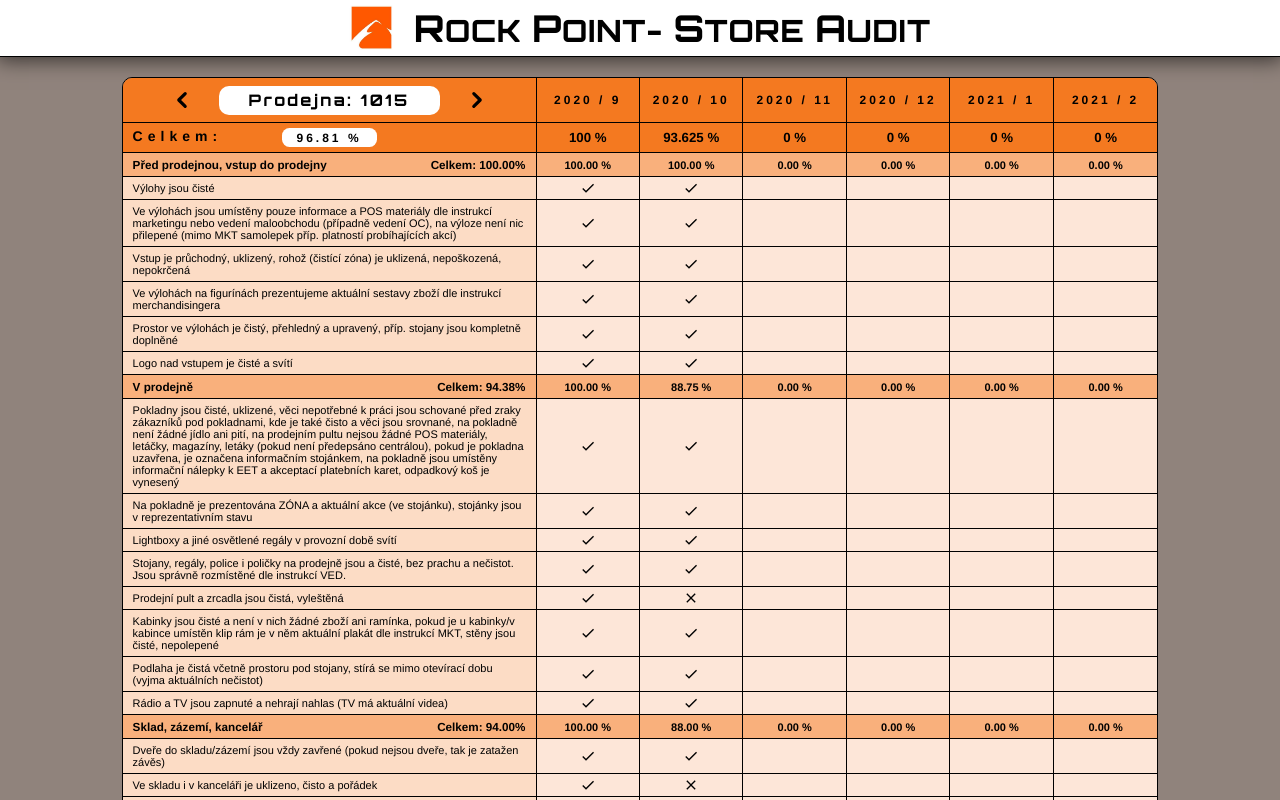
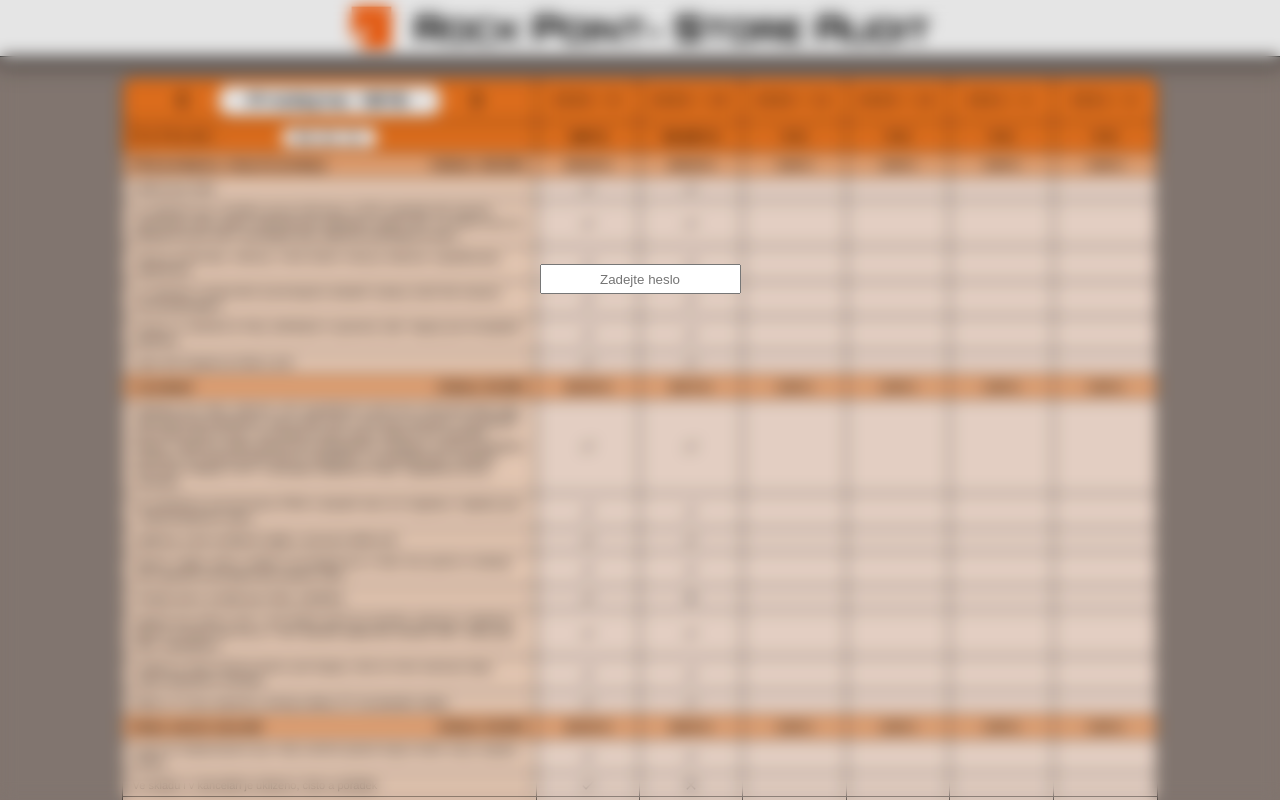
Before and after one commit to brojor/store-audit-desktop, a Vue app: page / in a window 1280 px wide. Shown: the top 800 px of the page. Built offline with nearby package versions, Linux system fonts and the light colour scheme.

Commit message:
přidána ochrana heslem

```diff
--- a/src/components/DesktopView.vue
+++ b/src/components/DesktopView.vue
@@ -76,12 +76,14 @@
         </div>
       </div>
     </div>
+    <HideScreen></HideScreen>
   </main>
 </template>
 
 <script>
 import StoreSelector from '@/components/StoreSelector.vue';
 import MySvg from '@/components/MySvg.vue';
+import HideScreen from '@/components/HideScreen.vue';
 import dataStore from '../../dataStore';
 import store1015 from '../../1015';
 import store1016 from '../../1016';
@@ -91,7 +93,7 @@
 
 export default {
   name: 'DesktopView',
-  components: { MySvg, StoreSelector },
+  components: { MySvg, StoreSelector, HideScreen },
 
   data() {
     return {
@@ -101,6 +103,7 @@
       katNames,
       pointNames,
       weights,
+      hiddeAll: true,
     };
   },
   methods: {
--- /dev/null
+++ b/src/components/HideScreen.vue
@@ -0,0 +1,49 @@
+<template>
+  <div v-if="hiddeAll" class="secret">
+    <form @submit.prevent="unhide">
+      <input type="text" placeholder="Zadejte heslo" v-model="password" />
+    </form>
+  </div>
+</template>
+
+<script>
+export default {
+  name: 'HideScreen',
+
+  data() {
+    return {
+      hiddeAll: true,
+      password: '',
+    };
+  },
+  methods: {
+    unhide() {
+      if (this.password.toLowerCase() === 'únor') {
+        this.hiddeAll = false;
+      }
+    },
+  },
+};
+</script>
+
+<style lang="css" scoped>
+.secret {
+  position: fixed;
+  top: 0;
+  left: 0;
+  width: 100vw;
+  height: 100vh;
+  display: flex;
+  justify-content: center;
+  align-items: flex-start;
+  background-color: rgba(0, 0, 0, 0.1);
+  overflow: hidden;
+  backdrop-filter: blur(8px);
+}
+.secret input {
+  margin-top: 33vh;
+  height: 3rem;
+  padding: 1rem;
+  text-align: center;
+}
+</style>
```
